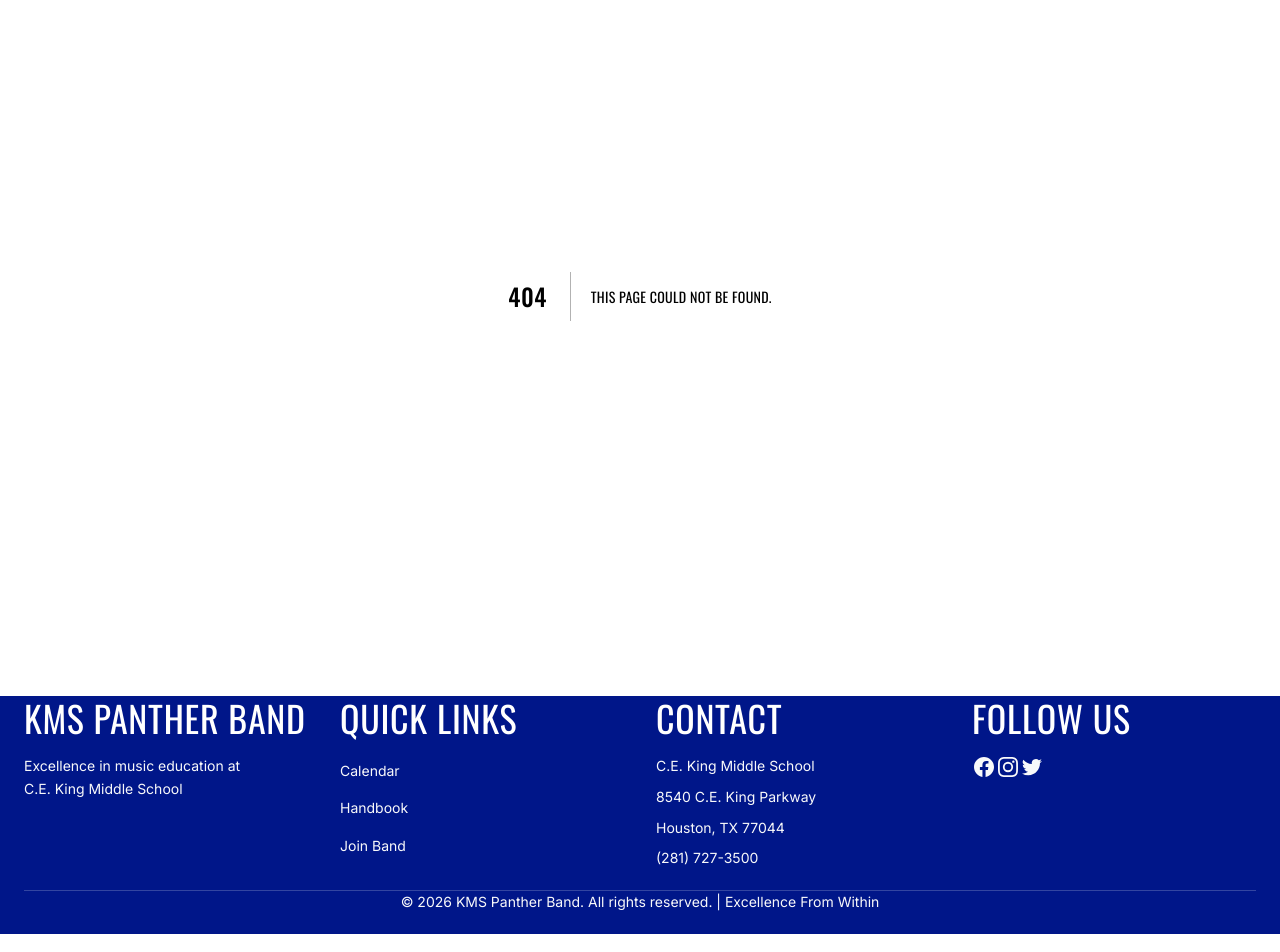
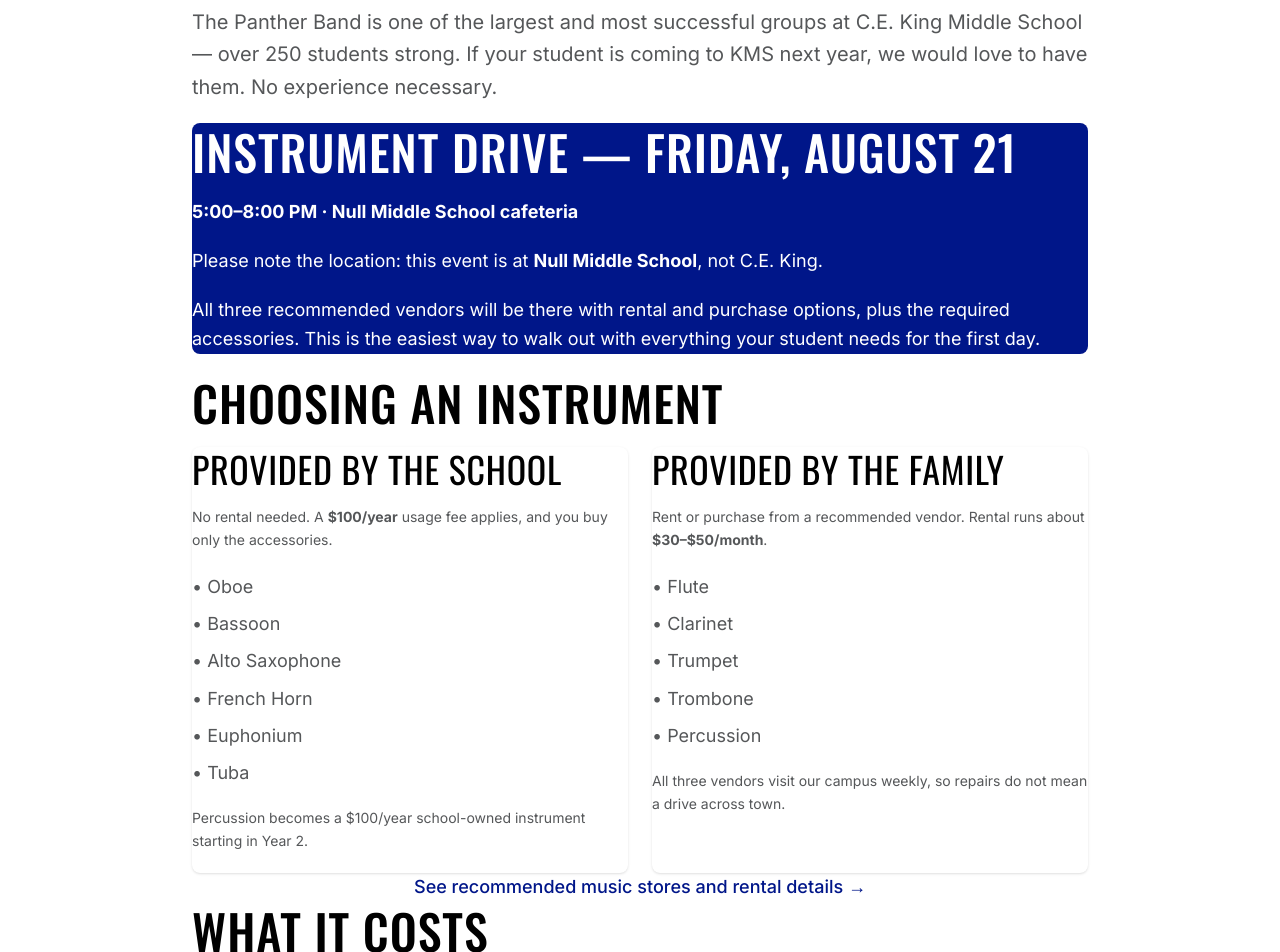
Before and after one commit to bradleybboone/kmspantherband, a Next.js app: page /future-members in a window 1280 px wide. Before the commit this address had no page. Shown: the part 200-1152 px from the top of the page. Built offline with nearby package versions, Linux system fonts and the light colour scheme.

Commit message:
feat: add /future-members page
The nav has linked this route since launch with no page behind it, so
FUTURE MEMBERS 404'd. Content drawn from the 26-27 elementary packet;
the legacy Google Site's unsourced SAT/graduation statistics and its
2023 event date are deliberately not carried over.

```diff
--- /dev/null
+++ b/src/app/future-members/page.tsx
@@ -0,0 +1,156 @@
+import Link from "next/link";
+
+export default function FutureMembers() {
+  const schoolOwned = ["Oboe", "Bassoon", "Alto Saxophone", "French Horn", "Euphonium", "Tuba"];
+  const parentProvided = ["Flute", "Clarinet", "Trumpet", "Trombone", "Percussion"];
+
+  const faqs = [
+    {
+      q: "Does my child need musical experience?",
+      a: "No. Most of our beginners have never played an instrument before. We teach everything from the first note.",
+    },
+    {
+      q: "Can they do band and a sport?",
+      a: "Yes, and most do. A large share of our 7th and 8th graders play volleyball, football, basketball, or run track while staying in band. We build the sectional schedule expecting it.",
+    },
+    {
+      q: "How do they choose an instrument?",
+      a: "Every student tries several instruments and gets a score for each. We match their results, their preference, and the balance the band needs.",
+    },
+    {
+      q: "What is the time commitment?",
+      a: "Band meets daily as a regular class. Sectionals run Monday through Thursday, 4:00–5:00 PM, and each student attends the one for their instrument.",
+    },
+    {
+      q: "What if we cannot afford an instrument or the fees?",
+      a: "Talk to us. Partial payments are accepted for cash and check, and we will work with you. No student is turned away from band over cost.",
+    },
+  ];
+
+  return (
+    <div className="container mx-auto px-4 py-12">
+      <h1 className="text-4xl md:text-5xl font-bold text-primary text-center mb-8">
+        Future Panthers
+      </h1>
+
+      <div className="max-w-4xl mx-auto">
+        <section className="mb-12">
+          <p className="text-lg text-gray-dark leading-relaxed">
+            The Panther Band is one of the largest and most successful groups at C.E. King
+            Middle School &mdash; over 250 students strong. If your student is coming to KMS
+            next year, we would love to have them. No experience necessary.
+          </p>
+        </section>
+
+        {/* Instrument Drive — the single most time-sensitive item on this page */}
+        <section className="mb-12">
+          <div className="bg-primary text-secondary p-8 rounded-lg">
+            <h2 className="text-2xl font-semibold mb-4 text-white !text-white">
+              Instrument Drive &mdash; Friday, August 21
+            </h2>
+            <p className="mb-3">
+              <strong>5:00&ndash;8:00 PM &middot; Null Middle School cafeteria</strong>
+            </p>
+            <p className="mb-3">
+              Please note the location: this event is at <strong>Null Middle School</strong>,
+              not C.E. King.
+            </p>
+            <p>
+              All three recommended vendors will be there with rental and purchase options,
+              plus the required accessories. This is the easiest way to walk out with
+              everything your student needs for the first day.
+            </p>
+          </div>
+        </section>
+
+        <section className="mb-12">
+          <h2 className="text-2xl font-semibold mb-6 text-primary">Choosing an Instrument</h2>
+          <div className="grid grid-cols-1 md:grid-cols-2 gap-6">
+            <div className="bg-white p-6 rounded-lg shadow">
+              <h3 className="font-semibold text-lg mb-2 text-primary">Provided by the School</h3>
+              <p className="text-gray-dark text-sm mb-3">
+                No rental needed. A <strong>$100/year</strong> usage fee applies, and you buy
+                only the accessories.
+              </p>
+              <ul className="text-gray-dark space-y-1">
+                {schoolOwned.map((i) => (
+                  <li key={i}>&bull; {i}</li>
+                ))}
+              </ul>
+              <p className="text-gray-dark text-sm mt-3">
+                Percussion becomes a $100/year school-owned instrument starting in Year 2.
+              </p>
+            </div>
+            <div className="bg-white p-6 rounded-lg shadow">
+              <h3 className="font-semibold text-lg mb-2 text-primary">Provided by the Family</h3>
+              <p className="text-gray-dark text-sm mb-3">
+                Rent or purchase from a recommended vendor. Rental runs about
+                <strong> $30&ndash;$50/month</strong>.
+              </p>
+              <ul className="text-gray-dark space-y-1">
+                {parentProvided.map((i) => (
+                  <li key={i}>&bull; {i}</li>
+                ))}
+              </ul>
+              <p className="text-gray-dark text-sm mt-3">
+                All three vendors visit our campus weekly, so repairs do not mean a drive
+                across town.
+              </p>
+            </div>
+          </div>
+          <div className="text-center mt-6">
+            <Link href="/instrument-rental" className="text-primary hover:underline font-medium">
+              See recommended music stores and rental details &rarr;
+            </Link>
+          </div>
+        </section>
+
+        <section className="mb-12">
+          <h2 className="text-2xl font-semibold mb-6 text-primary">What It Costs</h2>
+          <div className="bg-gray-100 p-6 rounded-lg">
+            <ul className="space-y-2 text-gray-dark mb-4">
+              <li>• <strong>$25/year</strong> band activity fee &mdash; every student</li>
+              <li>• <strong>$100/year</strong> school-owned instrument usage fee, if applicable</li>
+              <li>• <strong>$30&ndash;$50/month</strong> if you rent from a vendor</li>
+            </ul>
+            <p className="text-gray-dark mb-3">
+              The activity fee covers the band T-shirt, a 1&quot; black binder, a pencil pouch,
+              an instrument case tag, and the class method book.
+            </p>
+            <p className="text-gray-dark">
+              Pay by Ludus (credit/debit), check made out to the campus, or cash. Partial
+              payments are accepted for cash and check.
+            </p>
+          </div>
+        </section>
+
+        <section className="mb-12">
+          <h2 className="text-2xl font-semibold mb-6 text-primary">Common Questions</h2>
+          <div className="space-y-4">
+            {faqs.map((f) => (
+              <div key={f.q} className="bg-white p-6 rounded-lg shadow">
+                <h3 className="font-semibold mb-2">{f.q}</h3>
+                <p className="text-gray-dark">{f.a}</p>
+              </div>
+            ))}
+          </div>
+        </section>
+
+        <section className="text-center bg-primary text-secondary p-8 rounded-lg">
+          <h2 className="text-2xl font-semibold mb-4 text-white !text-white">Still Have Questions?</h2>
+          <p className="mb-6">
+            Call the band office at{" "}
+            <a href="tel:+12817273500" className="underline hover:no-underline">(281) 727-3500</a>{" "}
+            or email a director &mdash; we are happy to talk it through.
+          </p>
+          <Link
+            href="/contact"
+            className="inline-block bg-secondary hover:bg-gray-light text-primary px-8 py-3 font-semibold transition-colors duration-200"
+          >
+            Contact the Directors
+          </Link>
+        </section>
+      </div>
+    </div>
+  );
+}
```
